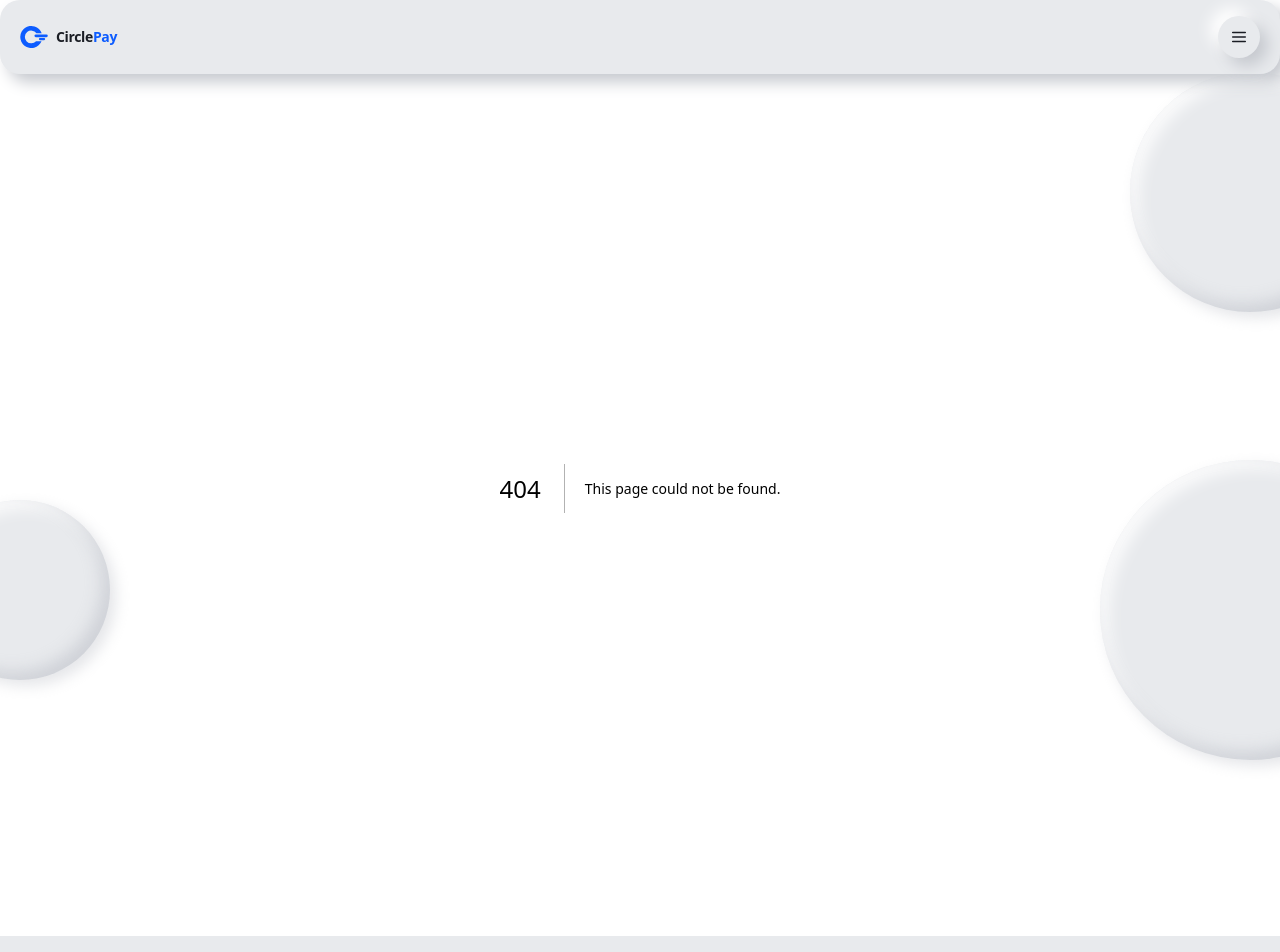
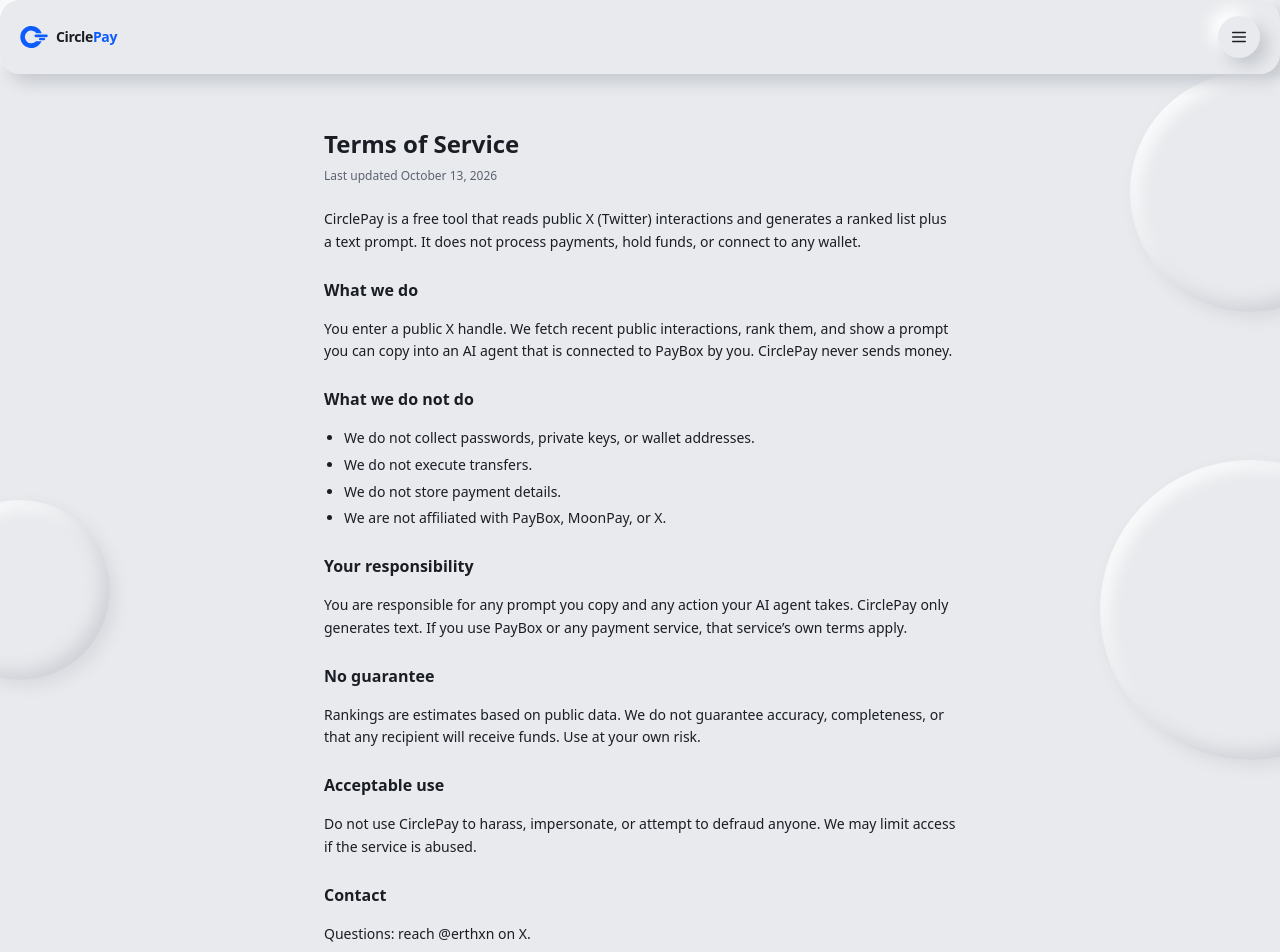
Before and after one commit to erthxn/CirclePay, a Next.js app: page /terms in a window 1280 px wide. Before the commit this address had no page. Shown: the top 952 px of the page. Built offline with nearby package versions, Linux system fonts and the light colour scheme.

Commit message:
Add terms, privacy, disclaimer

```diff
--- /dev/null
+++ b/app/disclaimer/page.tsx
@@ -0,0 +1,24 @@
+export default function Disclaimer() {
+  return (
+    <div className="max-w-2xl mx-auto px-5 py-10 text-[var(--text)]">
+      <h1 className="text-2xl font-bold mb-2">Disclaimer</h1>
+      <p className="text-xs text-[var(--text-muted)] mb-6">Last updated October 13, 2026</p>
+
+      <div className="space-y-4 text-sm leading-relaxed">
+        <p>CirclePay is an independent project. It is not affiliated with, endorsed by, or connected to PayBox, MoonPay, X (Twitter), or any payment provider.</p>
+
+        <h2 className="text-base font-semibold pt-2">No payments processed</h2>
+        <p>CirclePay does not send, receive, or hold money. It only creates a text prompt. Any transfer happens only if you paste that prompt into an AI agent you control and that agent is connected to a payment service you authorized.</p>
+
+        <h2 className="text-base font-semibold pt-2">No financial advice</h2>
+        <p>Nothing on this site is financial, investment, or legal advice. Rankings and amounts are illustrative based on public engagement data.</p>
+
+        <h2 className="text-base font-semibold pt-2">Public data only</h2>
+        <p>We only use publicly available X interactions. We do not access private accounts or messages.</p>
+
+        <h2 className="text-base font-semibold pt-2">Use at your own risk</h2>
+        <p>The service is provided as-is. We are not responsible for actions taken by third-party agents, payment providers, or for any loss resulting from use of the generated prompt.</p>
+      </div>
+    </div>
+  );
+}
--- a/app/page.tsx
+++ b/app/page.tsx
@@ -32,6 +32,12 @@ export default function Home() {
         <Link href="/how-it-works" className="hover:text-[var(--text)]">How it works</Link>
         <Link href="/status" className="hover:text-[var(--text)]">Status</Link>
       </div>
+
+      <div className="mt-10 flex gap-4 text-[11px] text-[var(--text-muted)]">
+        <Link href="/terms" className="hover:text-[var(--text)]">Terms</Link>
+        <Link href="/privacy" className="hover:text-[var(--text)]">Privacy</Link>
+        <Link href="/disclaimer" className="hover:text-[var(--text)]">Disclaimer</Link>
+      </div>
     </div>
   );
 }
--- /dev/null
+++ b/app/privacy/page.tsx
@@ -0,0 +1,36 @@
+export default function Privacy() {
+  return (
+    <div className="max-w-2xl mx-auto px-5 py-10 text-[var(--text)]">
+      <h1 className="text-2xl font-bold mb-2">Privacy Policy</h1>
+      <p className="text-xs text-[var(--text-muted)] mb-6">Last updated October 13, 2026</p>
+
+      <div className="space-y-4 text-sm leading-relaxed">
+        <p>CirclePay does not require an account. We do not ask for your email, password, or wallet.</p>
+
+        <h2 className="text-base font-semibold pt-2">What we process</h2>
+        <ul className="list-disc pl-5 space-y-1">
+          <li>The public X handle you type.</li>
+          <li>Public interaction data returned by the data source for that handle.</li>
+          <li>The reward pool amount you enter (kept in your browser only).</li>
+        </ul>
+
+        <h2 className="text-base font-semibold pt-2">What we do not collect</h2>
+        <ul className="list-disc pl-5 space-y-1">
+          <li>Passwords or login credentials.</li>
+          <li>Wallet addresses or private keys.</li>
+          <li>Payment card or bank details.</li>
+          <li>Private messages or non-public data.</li>
+        </ul>
+
+        <h2 className="text-base font-semibold pt-2">Storage</h2>
+        <p>Results stay in your browser session. We do not keep a permanent database of handles or rankings.</p>
+
+        <h2 className="text-base font-semibold pt-2">Third parties</h2>
+        <p>Public X data may be fetched via a third-party API. PayBox and any AI agent you use are separate services with their own privacy policies. We are not affiliated with them.</p>
+
+        <h2 className="text-base font-semibold pt-2">Contact</h2>
+        <p>@erthxn on X.</p>
+      </div>
+    </div>
+  );
+}
--- /dev/null
+++ b/app/terms/page.tsx
@@ -0,0 +1,35 @@
+export default function Terms() {
+  return (
+    <div className="max-w-2xl mx-auto px-5 py-10 text-[var(--text)]">
+      <h1 className="text-2xl font-bold mb-2">Terms of Service</h1>
+      <p className="text-xs text-[var(--text-muted)] mb-6">Last updated October 13, 2026</p>
+
+      <div className="space-y-4 text-sm leading-relaxed">
+        <p>CirclePay is a free tool that reads public X (Twitter) interactions and generates a ranked list plus a text prompt. It does not process payments, hold funds, or connect to any wallet.</p>
+
+        <h2 className="text-base font-semibold pt-2">What we do</h2>
+        <p>You enter a public X handle. We fetch recent public interactions, rank them, and show a prompt you can copy into an AI agent that is connected to PayBox by you. CirclePay never sends money.</p>
+
+        <h2 className="text-base font-semibold pt-2">What we do not do</h2>
+        <ul className="list-disc pl-5 space-y-1">
+          <li>We do not collect passwords, private keys, or wallet addresses.</li>
+          <li>We do not execute transfers.</li>
+          <li>We do not store payment details.</li>
+          <li>We are not affiliated with PayBox, MoonPay, or X.</li>
+        </ul>
+
+        <h2 className="text-base font-semibold pt-2">Your responsibility</h2>
+        <p>You are responsible for any prompt you copy and any action your AI agent takes. CirclePay only generates text. If you use PayBox or any payment service, that service’s own terms apply.</p>
+
+        <h2 className="text-base font-semibold pt-2">No guarantee</h2>
+        <p>Rankings are estimates based on public data. We do not guarantee accuracy, completeness, or that any recipient will receive funds. Use at your own risk.</p>
+
+        <h2 className="text-base font-semibold pt-2">Acceptable use</h2>
+        <p>Do not use CirclePay to harass, impersonate, or attempt to defraud anyone. We may limit access if the service is abused.</p>
+
+        <h2 className="text-base font-semibold pt-2">Contact</h2>
+        <p>Questions: reach @erthxn on X.</p>
+      </div>
+    </div>
+  );
+}
```
